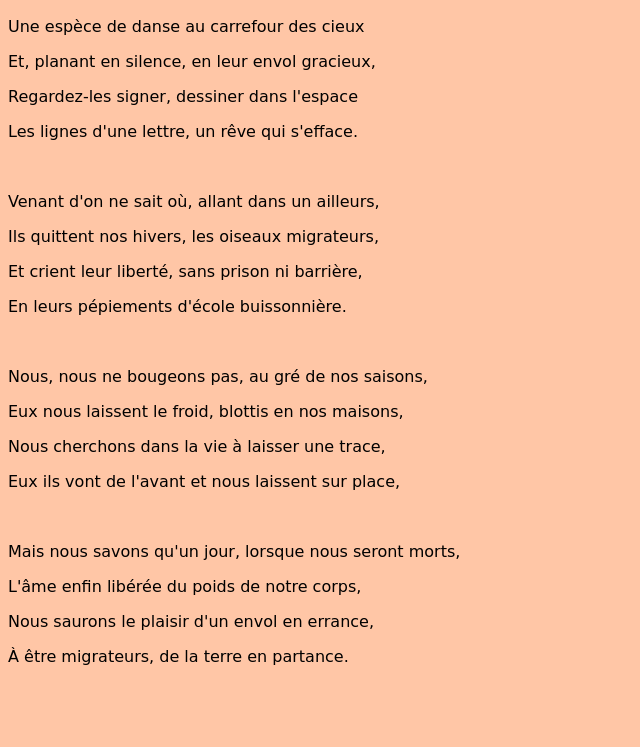
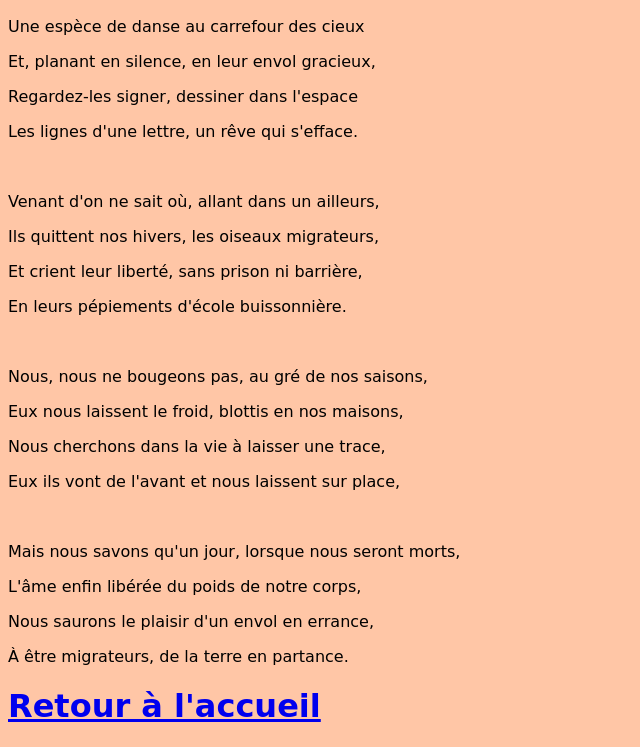
Before and after one commit to hiboubou/hiboubou.github.io, a plain HTML site: page poeme.html in a window 1280 px wide. Shown: the part 582-1329 px from the top of the page, without its empty margins (0-640 px from the left). Before the commit the page ends 1264 px from the top, so only its background shows below. Drawn offline with Linux system fonts and the light colour scheme.

Commit message:
Update poeme.html

```diff
--- a/poeme.html
+++ b/poeme.html
@@ -45,6 +45,8 @@
       <p>Nous saurons le plaisir d'un envol en errance,</p>
       <p>À être migrateurs, de la terre en partance.</p>
 
+    <a href="index.html"><h1>Retour à l'accueil</h1></a>
+
   </body>
 
 </html>
```
